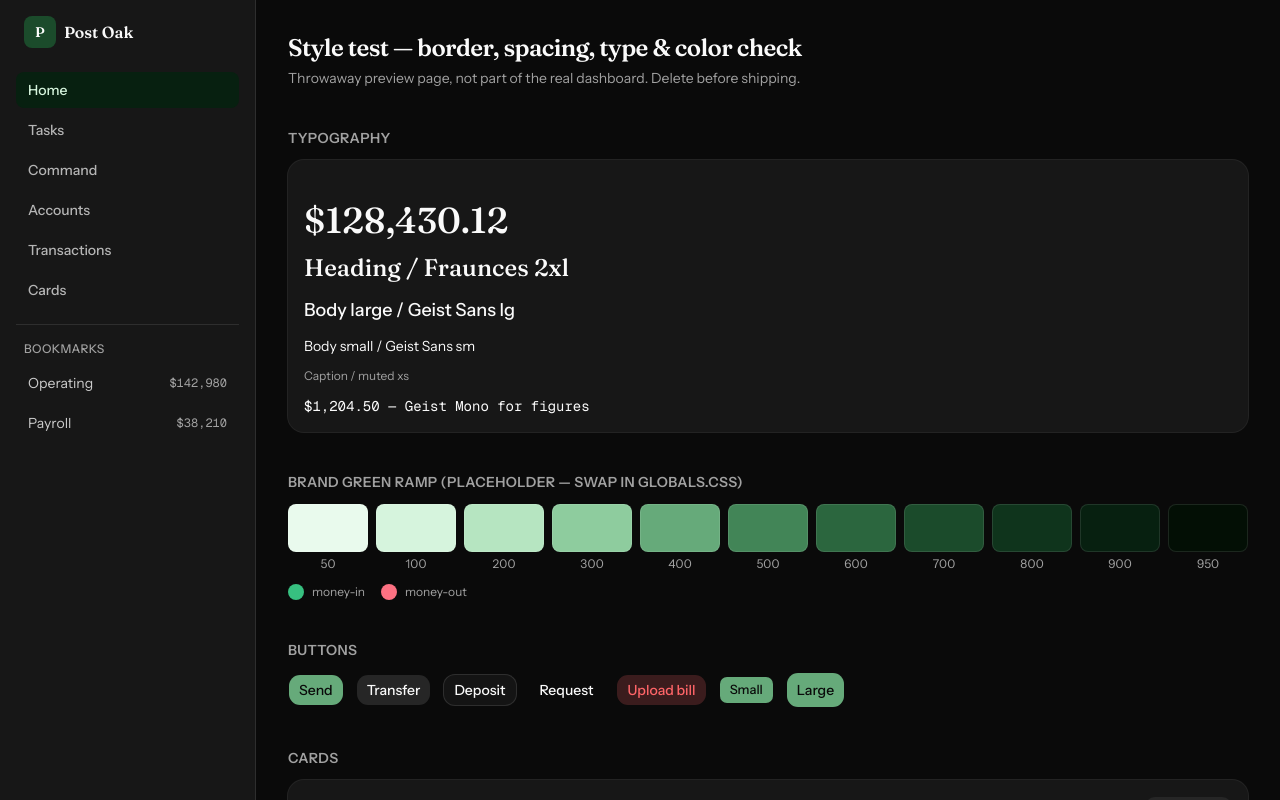
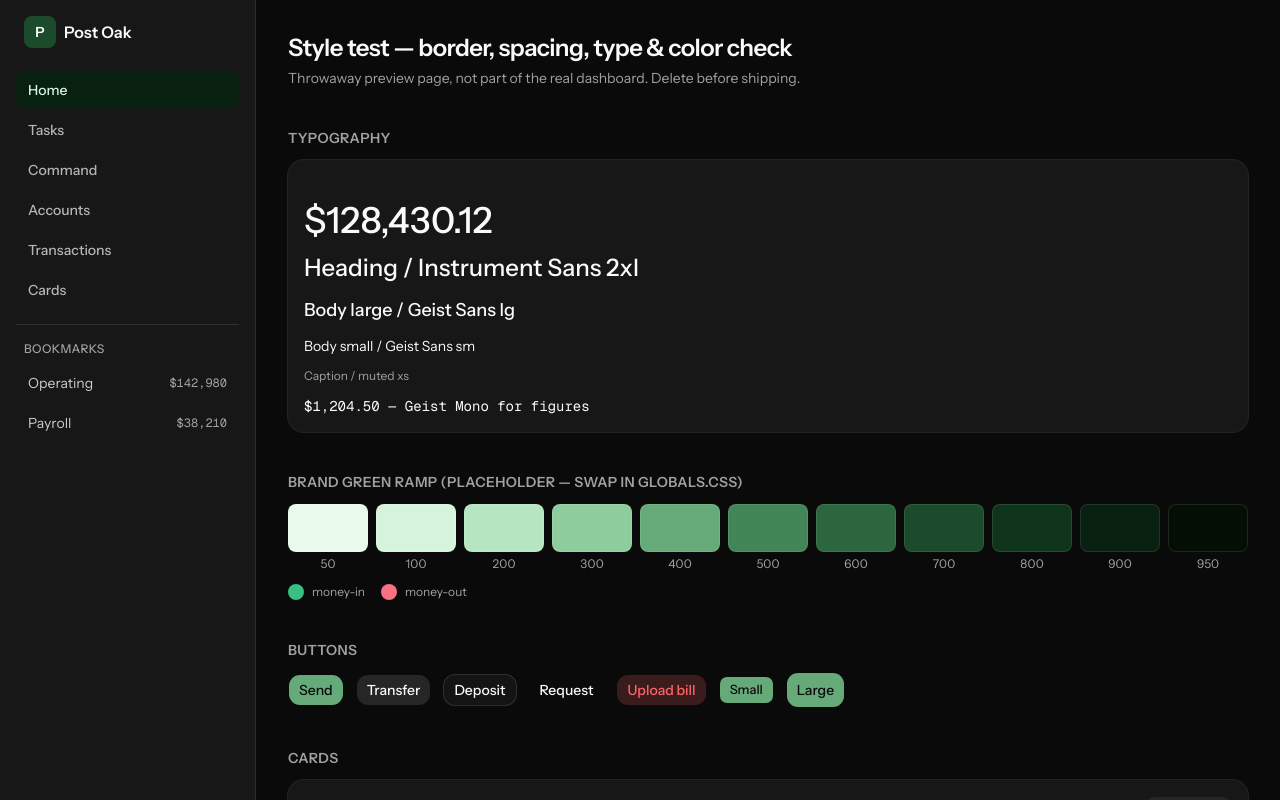
Before and after one commit to zubyan/post_oak_neobank, a Next.js app: page /style-test in a window 1280 px wide. Shown: the top 800 px of the page. Built offline with nearby package versions, Linux system fonts and the light colour scheme.

Commit message:
Drop Fraunces, use Instrument Sans as the single typeface

```diff
--- a/src/app/globals.css
+++ b/src/app/globals.css
@@ -9,7 +9,7 @@
   --color-foreground: var(--foreground);
   --font-sans: var(--font-instrument-sans);
   --font-mono: var(--font-geist-mono);
-  --font-heading: var(--font-fraunces);
+  --font-heading: var(--font-sans);
   --color-sidebar-ring: var(--sidebar-ring);
   --color-sidebar-border: var(--sidebar-border);
   --color-sidebar-accent-foreground: var(--sidebar-accent-foreground);
--- a/src/app/layout.tsx
+++ b/src/app/layout.tsx
@@ -1,5 +1,5 @@
 import type { Metadata } from "next";
-import { Instrument_Sans, Geist_Mono, Fraunces } from "next/font/google";
+import { Instrument_Sans, Geist_Mono } from "next/font/google";
 import "./globals.css";
 
 const instrumentSans = Instrument_Sans({
@@ -12,12 +12,6 @@ const geistMono = Geist_Mono({
   subsets: ["latin"],
 });
 
-const fraunces = Fraunces({
-  variable: "--font-fraunces",
-  subsets: ["latin"],
-  axes: ["opsz", "SOFT", "WONK"],
-});
-
 export const metadata: Metadata = {
   title: "Create Next App",
   description: "Generated by create next app",
@@ -27,7 +21,7 @@ export default function RootLayout({ children }: LayoutProps<"/">) {
   return (
     <html
       lang="en"
-      className={`dark ${instrumentSans.variable} ${geistMono.variable} ${fraunces.variable} h-full antialiased`}
+      className={`dark ${instrumentSans.variable} ${geistMono.variable} h-full antialiased`}
     >
       <body className="min-h-full flex flex-col">{children}</body>
     </html>
--- a/src/app/style-test/page.tsx
+++ b/src/app/style-test/page.tsx
@@ -127,7 +127,7 @@ export default function StyleTestPage() {
           <Card>
             <CardContent className="space-y-3 pt-6">
               <p className="font-heading text-4xl font-medium">$128,430.12</p>
-              <p className="font-heading text-2xl font-medium">Heading / Fraunces 2xl</p>
+              <p className="font-heading text-2xl font-medium">Heading / Instrument Sans 2xl</p>
               <p className="text-lg font-medium">Body large / Geist Sans lg</p>
               <p className="text-sm">Body small / Geist Sans sm</p>
               <p className="text-xs text-muted-foreground">Caption / muted xs</p>
```
